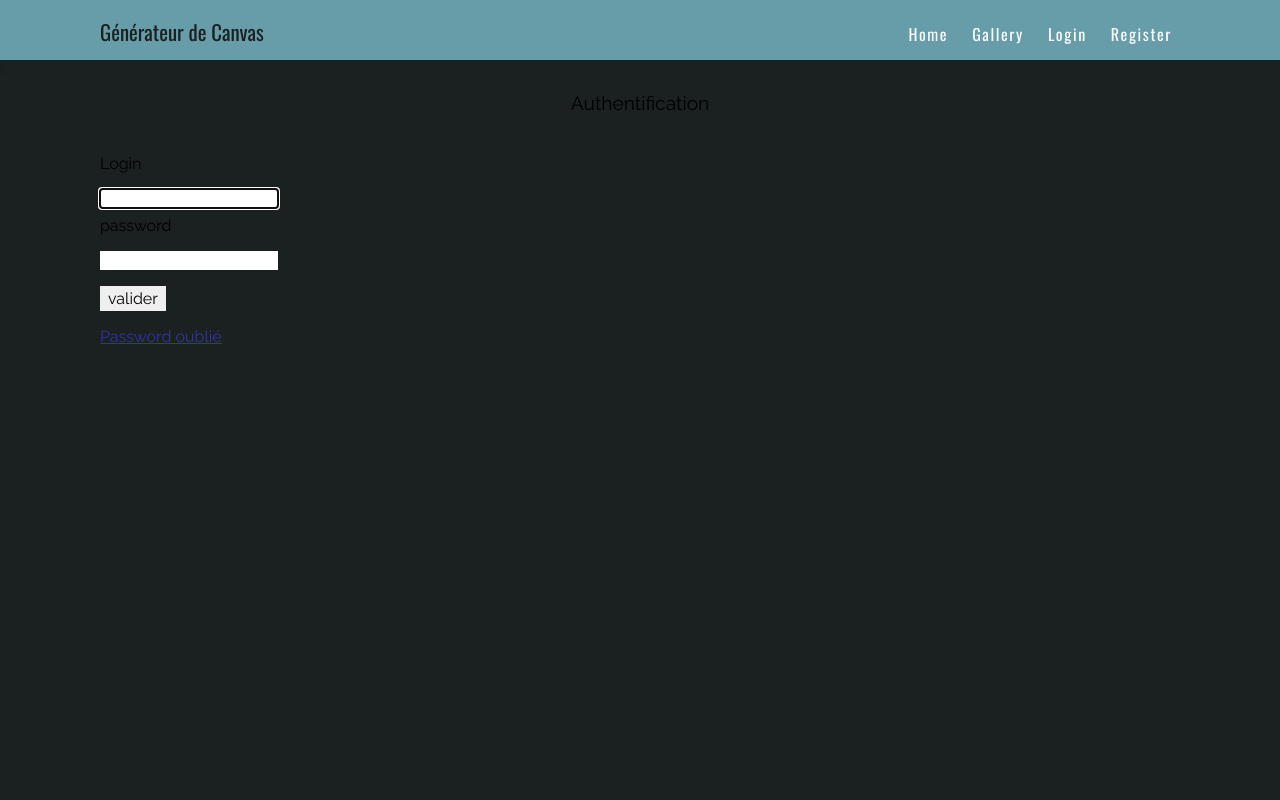
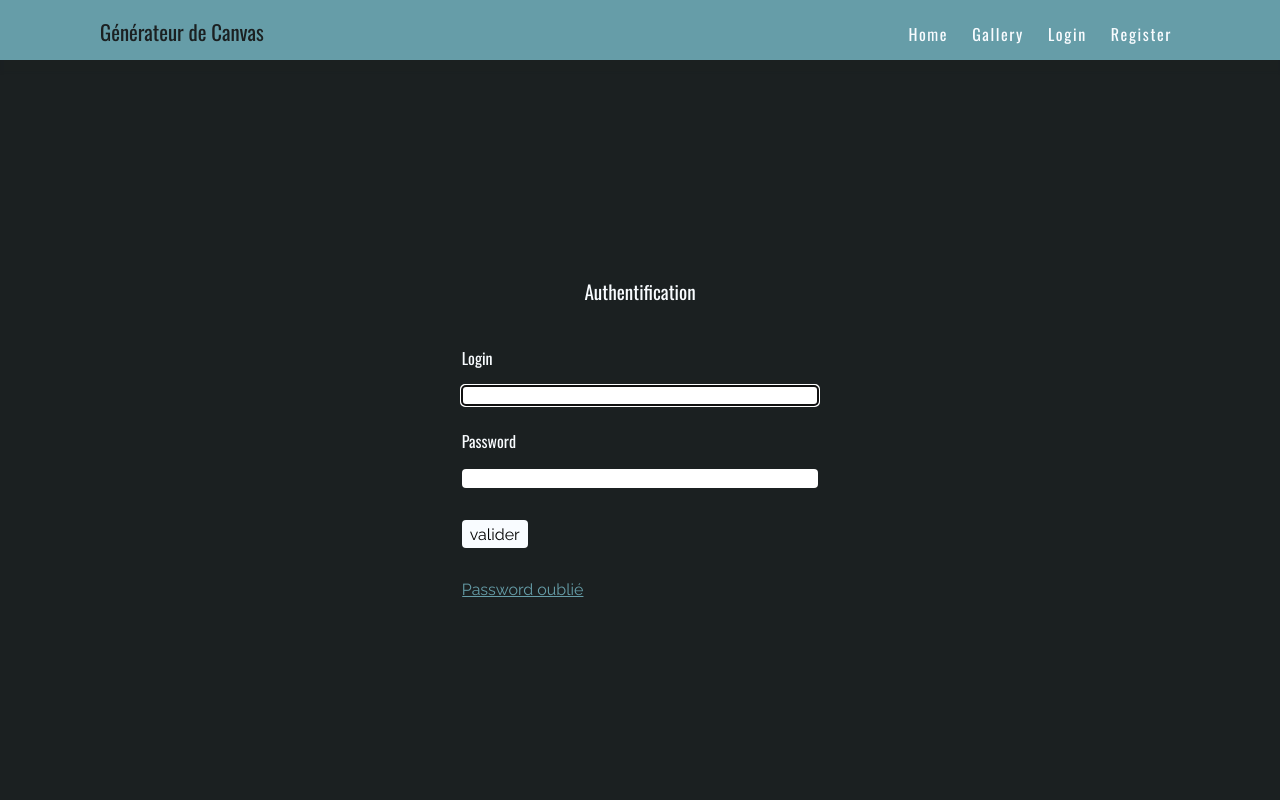
Before and after one commit to vanmaerckechri/Generateur-de-code-pour-Canvas, a PHP site: page /index.php?action=log&log=in in a window 1280 px wide. Run offline with PHP 8.4, Linux system fonts and the light colour scheme; data comes from the database, SQL or seed files in the repository.

Commit message:
formulaires ok

```diff
--- a/assets/css/style.css
+++ b/assets/css/style.css
@@ -31,12 +31,13 @@ body {
   margin-left: auto;
   margin-right: auto;
   max-width: 1080px;
+  min-height: 100vh;
   display: flex;
   flex-direction: column;
   justify-content: space-between;
   align-items: center; }
 
-header {
+header, h2 {
   font-family: "Oswald", sans-serif; }
 
 canvas {
@@ -57,14 +58,6 @@ h1 {
 .sms {
   margin-top: 1rem;
   color: green; }
-
-.submitHref {
-  color: #3232af;
-  text-decoration: underline;
-  background: none; }
-  .submitHref:hover {
-    color: black;
-    cursor: pointer; }
 
 .pagination {
   display: flex;
@@ -253,6 +246,45 @@ h1 {
   width: 48px;
   height: 48px;
   background-color: #95d6e2; }
+
+.formulaire {
+  display: flex;
+  flex-direction: column;
+  justify-content: center;
+  align-items: center;
+  flex: 1; }
+  .formulaire h2 {
+    font-family: "Oswald", sans-serif;
+    color: #f9fcff;
+    text-align: center; }
+  .formulaire form {
+    width: 33%; }
+    .formulaire form label {
+      font-family: "Oswald", sans-serif;
+      color: #f9fcff; }
+    .formulaire form input {
+      width: 100%;
+      border-radius: 4px;
+      margin-bottom: 1rem; }
+    .formulaire form .submitAuth {
+      padding: .3rem .5rem;
+      border-radius: 4px;
+      color: black;
+      background-color: #f9fcff;
+      transition: border-radius .5s;
+      width: auto; }
+      .formulaire form .submitAuth:hover {
+        background-color: #95d6e2;
+        cursor: pointer; }
+    .formulaire form .submitHref {
+      color: #669da8;
+      text-decoration: underline;
+      text-align: left;
+      background: none;
+      width: 100%; }
+      .formulaire form .submitHref:hover {
+        color: #f9fcff;
+        cursor: pointer; }
 
 header {
   width: 100%;
--- a/assets/sass/_base.scss
+++ b/assets/sass/_base.scss
@@ -10,12 +10,13 @@ body
 	margin-left: auto;
 	margin-right: auto;
 	max-width: 1080px;
+	min-height: 100vh;
 	display: flex;
 	flex-direction: column;
 	justify-content: space-between;
 	align-items: center;
 }
-header
+header, h2
 {
 	font-family: $fontTitre;
 }
@@ -24,14 +25,6 @@ canvas
 	border: 1px solid black;
 	background-color: white;
 }
-button
-{
-
-}
-input
-{
-
-}
 h2
 {
 	text-align: center;
--- a/assets/sass/_modules.scss
+++ b/assets/sass/_modules.scss
@@ -13,17 +13,6 @@ h1
 {
 	margin-top: 1rem;
 	color: green;
-}
-.submitHref
-{
-	color: rgb(50, 50, 175);
-	text-decoration: underline;
-	background: none;
-	&:hover
-	{
-		color: black;
-		cursor: pointer;
-	}
 }
 .pagination
 {
@@ -283,3 +272,60 @@ h1
 	height: 48px;
 	background-color: #95d6e2;
 }
+//Authentification
+.formulaire
+{
+	display: flex;
+	flex-direction: column;
+	justify-content: center;
+	align-items: center;
+	flex: 1;
+	h2
+	{
+		font-family: $fontTitre;
+		color: #f9fcff;
+		text-align: center;
+	}
+	form
+	{
+		width: 33%;
+		label
+		{
+			font-family: $fontTitre;
+			color: #f9fcff;
+		}
+		input
+		{
+			width: 100%;
+			border-radius: 4px;
+			margin-bottom: 1rem;
+		}
+		.submitAuth
+		{
+			padding: .3rem .5rem;
+			border-radius: 4px;
+		    color: black;
+			background-color: #f9fcff;
+			transition: border-radius .5s;
+			width: auto;
+			&:hover
+			{
+				background-color: #95d6e2;
+				cursor: pointer;
+			}
+		}
+		.submitHref
+		{
+			color: #669da8;
+			text-decoration: underline;
+			text-align: left;
+			background: none;
+			width: 100%;
+			&:hover
+			{
+				color: #f9fcff;
+				cursor: pointer;
+			}
+		}
+	}
+}
--- a/view/galleryView.php
+++ b/view/galleryView.php
@@ -90,6 +90,7 @@
 			</div>
 		</div>
 	</div>
+	<footer></footer>
 	<script src="assets/js/gallery.js"></script>
 	<?php
 $content = ob_get_clean();
--- a/view/logView.php
+++ b/view/logView.php
@@ -5,23 +5,23 @@ if (isset($_GET['log']) && $_GET['log'] === "reg")
 	$title = 'Générateur de Canvas - Register';
 	ob_start();
 	?>
-	<div id="main">
+	<div id="main" class="formulaire">
 		<h2>Register</h2>
 		<form action="index.php?action=log&log=reg" method="post">
 	  		<label for="login">Login</label>
 	        <input type="text" name="login" id="login" value="<?php if (isset($_POST['login'])) {echo $_POST['login'];} ?>" autofocus required>
 	       	<?=$_SESSION['smsLogin']?>
-	  		<label for="pwd">password</label>
+	  		<label for="pwd">Password</label>
 	        <input type="password" name="pwd" id="pwd" required>
 	       	<?=$_SESSION['smsPwd']?>
-	       	<label for="pwd2">répéter le password</label>
+	       	<label for="pwd2">Vérifier le password</label>
 	       	<input type="password" name="pwd2" id="pwd2" required>
 	       	<?=$_SESSION['smsPwd2']?>
-	        <label for="mail">email</label>
+	        <label for="mail">Email</label>
 	        <input type="email" name="mail" id="mail" value="<?php if (isset($_POST['mail'])) {echo $_POST['mail'];} ?>" required>
 	        <?=$_SESSION['smsMail']?>
 	        <input type="hidden" name="register" id="register" value="1">
-	  		<input class="submit" type="submit" value="valider">
+	  		<input class="submitAuth" type="submit" value="valider">
 		</form>
 		<?=$_SESSION['smsAuth']?>
 	</div>
@@ -33,15 +33,15 @@ else if (isset($_GET['log']) && $_GET['log'] === "in")
 	$title = 'Générateur de Canvas - Authentification';
 	ob_start();
 	?>
-	<div id="main">
+	<div id="main" class="formulaire">
 		<h2>Authentification</h2>
 		<form action="index.php?action=log&log=in" method="post">
 	  		<label for="login">Login</label>
 	        <input type="text" name="login" id="login" autofocus required>
-	  		<label for="pwd">password</label>
+	  		<label for="pwd">Password</label>
 	        <input type="password" name="pwd" id="pwd" required>
 	       	<input type="hidden" name="auth" id="auth" value="1">
-	        <input class="submit" type="submit" value="valider">
+	        <input class="submitAuth" type="submit" value="valider">
 		</form>
 		<form action="index.php?action=log&log=lost" method="post">
 	       	<input type="hidden" name="pwdLost" id="pwdLost" value="1">
@@ -57,7 +57,7 @@ else if (isset($_GET['log']) && $_GET['log'] === "lost")
 	$title = 'Générateur de Canvas - Password Oublié';
 	ob_start();
 	?>
-	<div id="main">
+	<div id="main" class="formulaire">
 		<h2>Password Oublié</h2>
 		<form action="index.php?action=log&log=lost" method="post">
  			<label for="mail">
@@ -65,7 +65,7 @@ else if (isset($_GET['log']) && $_GET['log'] === "lost")
  			</label>
 	        <input type="email" name="mail" id="mail" value="" required>
 	       	<input type="hidden" name="lost" id="lost" value="1">
-	        <input class="submit" type="submit" value="valider">
+	        <input class="submitAuth" type="submit" value="valider">
 		</form>
 		<?=$_SESSION['smsAuth']?>
 	</div>
@@ -77,7 +77,7 @@ else if (isset($GLOBALS['resetPwd']) && $GLOBALS['resetPwd'] === TRUE)
 	$title = 'Générateur de Canvas - Password Oublié';
 	ob_start();
 	?>
-	<div id="main">
+	<div id="main" class="formulaire">
 		<h2>Password Oublié</h2>
 		<form action="index.php?action=log&log=newpwd" method="post">
 	  		<label for="pwd">password</label>
@@ -87,7 +87,7 @@ else if (isset($GLOBALS['resetPwd']) && $GLOBALS['resetPwd'] === TRUE)
 	       	<input type="password" name="pwd2" id="pwd2" required>
 	       	<?=$_SESSION['smsPwd2']?>
 	       	<input type="hidden" name="newpwd" id="newpwd" value="<?=$GLOBALS['id']?>">
-	        <input class="submit" type="submit" value="valider">
+	        <input class="submitAuth" type="submit" value="valider">
 		</form>
 		<?=$_SESSION['smsAuth']?>
 	</div>
```
Also changed, not shown: 1 other file.
